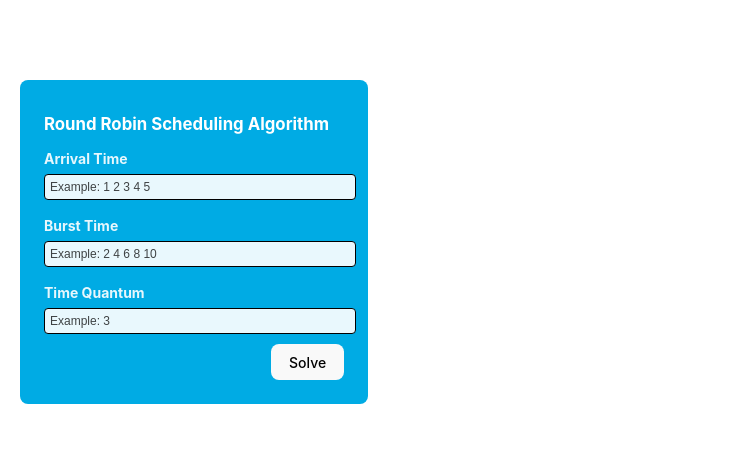
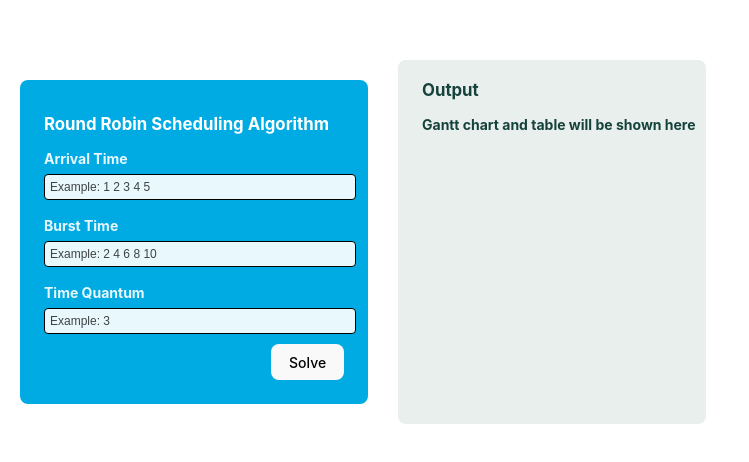
Before and after one commit to jLordy/round-robin, a React (Vite) app: page / in a window 1280 px wide. Shown: the part 158-620 px from the top of the page, without its empty margins (0-749 px from the left). Built offline with nearby package versions, Linux system fonts and the light colour scheme.

Commit message:
Update OutputComponent.css

```diff
--- a/src/OutputComponent.css
+++ b/src/OutputComponent.css
@@ -1,15 +1,89 @@
 .output-container {
-    width: fit-content;
-    margin: 0 auto;
-    font-size: 14px; /* Reduce the font size */
-    background-color: rgb(255, 255, 255);
-    padding: 24px;
-    border-radius: 8px;
-    display: flex;
-    flex-direction: column;
-    color: black;
-    margin-right: 20px;
-  }
+  flex: 1;
+  flex-grow: 1;
+  font-size: 14px;
+  background-color: rgb(233, 239, 236);
+  padding: 10px 10px 10px 24px;
+  border-radius: 8px;
+  display: flex;
+  flex-direction: column;
+  color: rgb(22, 66, 60);
+  width: 100%;
+  max-width: 1200px;
+}
+
+.output-container h1, .output-container h2 {
+  color: rgb(22, 66, 60);
+}
+
+
+
+.gantt-chart-wrapper {
+  width: 100%;
+  padding: 10px 10px 10px 10px;
+}
+
+
+table {
+  width: 100%;
+  border-collapse: separate;
+  border-spacing: 0;
+  margin-top: 20px;
+  background-color: rgb(233, 239, 236); /* Lightest color for table background */
+  border: 2px solid rgb(22, 66, 60); /* Darkest color for table border */
+  border-radius: 8px; /* Optional: if you want rounded corners */
+  overflow: hidden; /* Ensures the border-radius is applied correctly */
+}
+
+th, td {
+  padding: 10px;
+  border: 1px solid rgb(22, 66, 60); /* Dark border for cells */
+}
+
+tr:nth-child(even) {
+  background-color: rgb(233, 239, 236); /* Lightest color for even rows */
+}
+
+tr:nth-child(odd) {
+  background-color: rgb(196, 218, 210); /* Light green for odd rows */
+}
+
+th {
+  background-color: rgb(22, 66, 60); /* Darkest color for header background */
+  color: rgb(233, 239, 236); /* Lightest color for header text */
+  padding: 10px;
+  text-align: left;
+  border-bottom: 2px solid rgb(22, 66, 60); /* Darkest color for bottom border of header */
+  font-weight: bold;
+}
+
+td {
+  background-color: rgb(196, 218, 210); /* Light color for cell background */
+  color: rgb(22, 66, 60); /* Darkest color for cell text */
+  padding: 8px;
+  border-bottom: 1px solid rgb(22, 66, 60); /* Darkest color for cell bottom border */
+  border-right: 1px solid rgb(22, 66, 60); /* Darkest color for cell right border */
+}
+
+td:last-child {
+  border-right: none; /* Remove right border from last cell in each row */
+}
+
+tr:last-child td {
+  border-bottom: none; /* Remove bottom border from cells in the last row */
+}
+
+/* Alternating row colors for better readability */
+tr:nth-child(even) td {
+  background-color: rgb(233, 239, 236); /* Lightest color for even rows */
+}
+
+/* Hover effect for rows */
+tr:hover td {
+  background-color: rgb(106, 156, 137); /* Medium color for hover */
+  color: rgb(233, 239, 236); /* Lightest color for text on hover */
+}
+
   p{
     color: black;
   }
```
